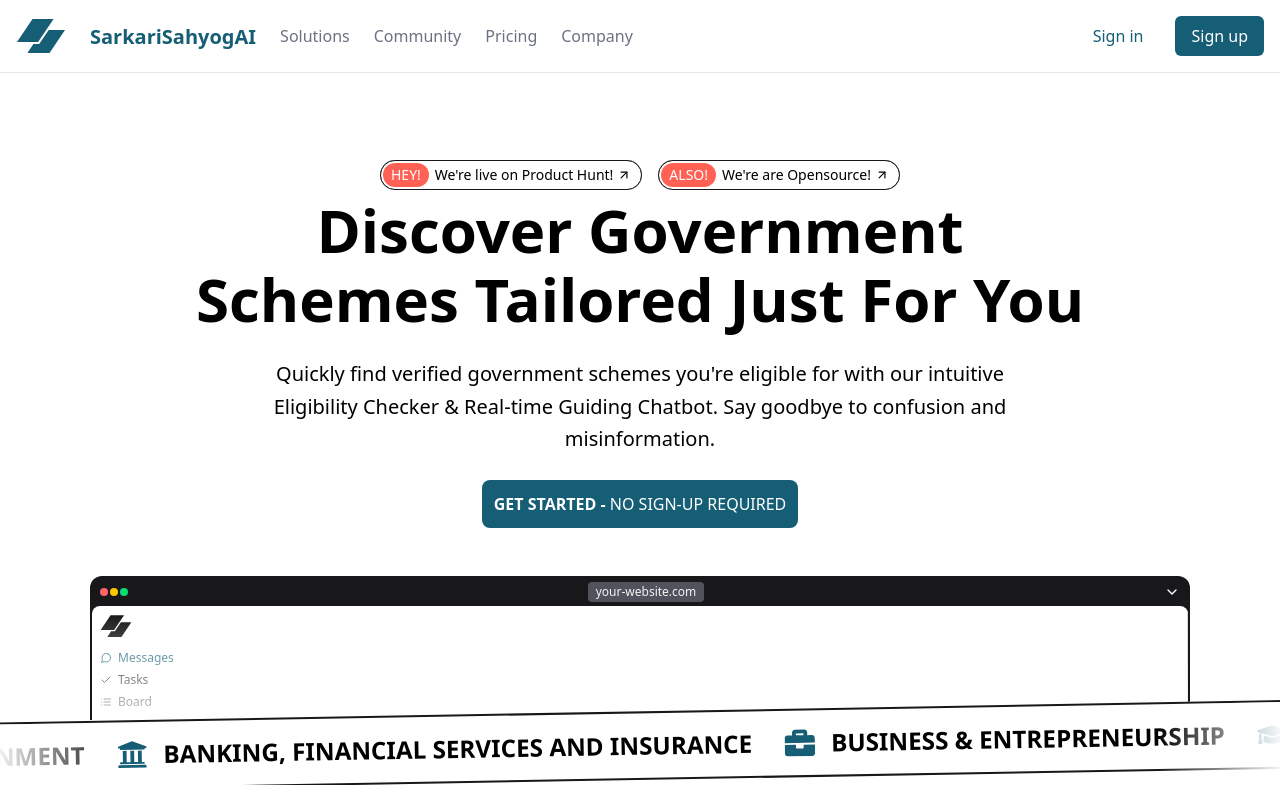
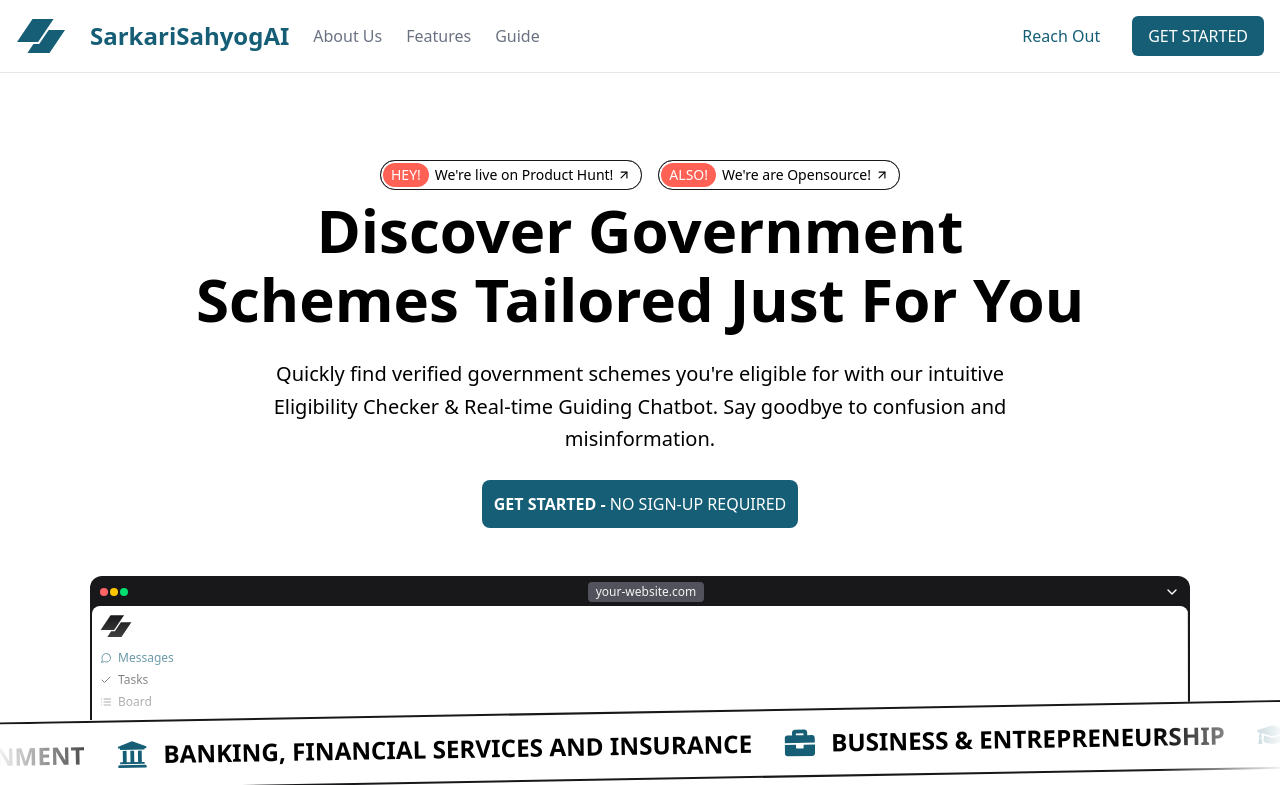
Before and after one commit to kintsugi-programmer/SarkariSahyogAI, a Next.js app: page / in a window 1280 px wide. Shown: the top 785 px of the page. Built offline with nearby package versions, Linux system fonts and the light colour scheme.

Commit message:
Nav Temp fix

```diff
--- a/src/components/ui/Nav.tsx
+++ b/src/components/ui/Nav.tsx
@@ -62,13 +62,12 @@
         <FiMenu />
       </motion.button>
       <Logo />
-      <h1 className="max-w-4xl text-center font-black text-[#155e75] leading-[1.15] text-xl md:leading-[1.15]">
+      <h1 className="max-w-4xl text-center font-black text-[#155e75] leading-[1.15] text-2xl md:leading-[1.15]">
       SarkariSahyogAI
       </h1>
-      <NavLink text="Solutions" />
-      <NavLink text="Community" />
-      <NavLink text="Pricing" />
-      <NavLink text="Company" />
+      <NavLink text="About Us" />
+      <NavLink text="Features" />
+      <NavLink text="Guide" />
     </div>
   );
 };
@@ -98,14 +97,14 @@
         whileTap={{ scale: 0.95 }}
         className="px-4 py-2 bg-[#155e75] bg-clip-text text-transparent font-medium rounded-md whitespace-nowrap"
       >
-        Sign in
+        Reach Out
       </motion.button>
       <motion.button
         whileHover={{ scale: 1.05 }}
         whileTap={{ scale: 0.95 }}
         className="px-4 py-2 bg-[#155e75] text-white font-medium rounded-md whitespace-nowrap"
       >
-        Sign up
+        GET STARTED
       </motion.button>
     </div>
   );
```
